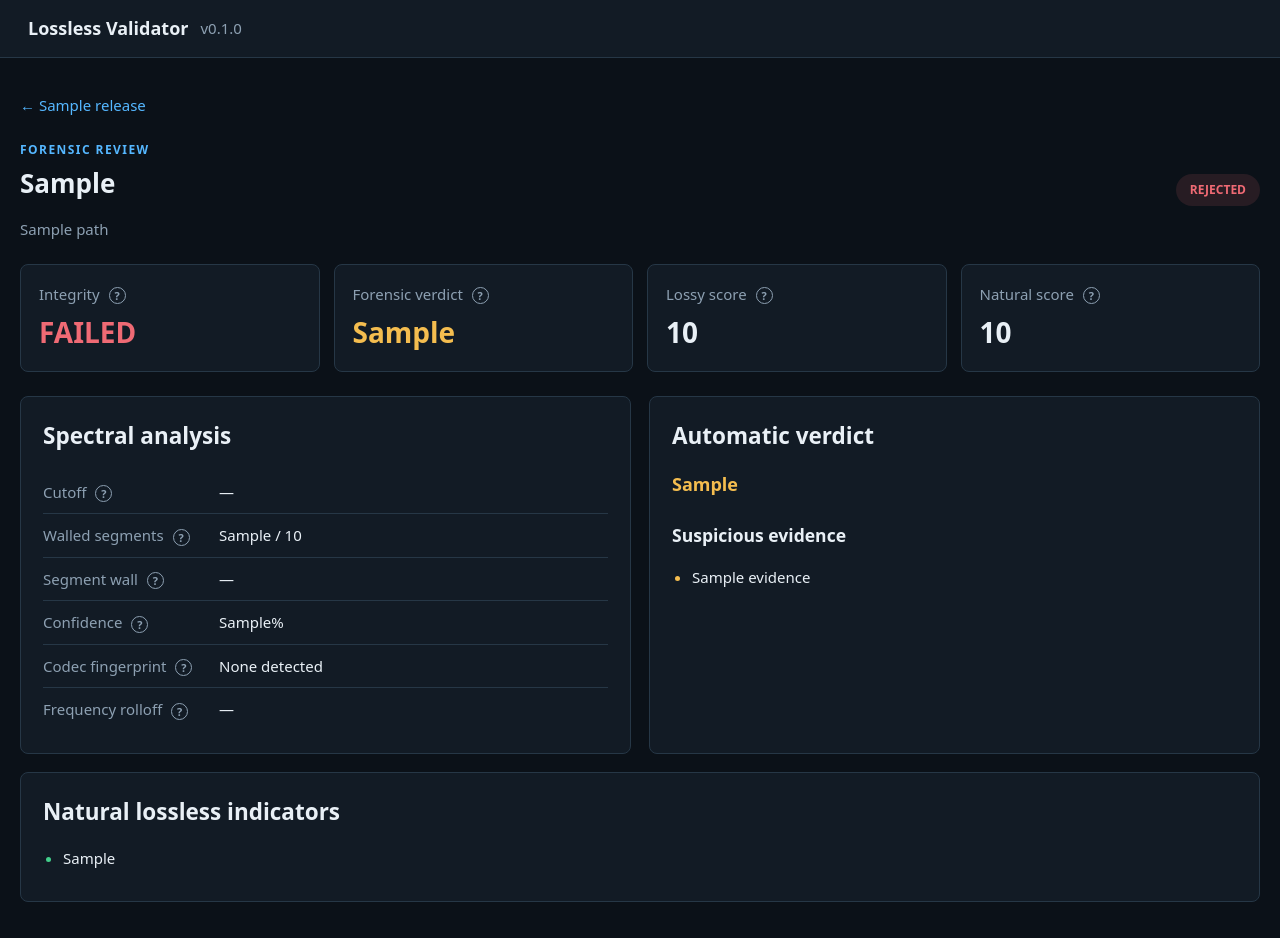
After one commit to SpaceChips31/sonic-sentry, a FastAPI app: template app/templates/track.html in a window 1280 px wide. The commit adds this page. Run offline with FastAPI, Linux system fonts and the light colour scheme; the template is opened without the code that fills it: most values are stand-ins (such as "Sample title", 1, 10 or a date in 2020).

Commit message:
feat: add forensic review and contextual help

```diff
--- a/app/main.py
+++ b/app/main.py
@@ -1,14 +1,15 @@
+import json
 from contextlib import asynccontextmanager
 
 from fastapi import FastAPI, HTTPException, Request
-from fastapi.responses import HTMLResponse
+from fastapi.responses import HTMLResponse, RedirectResponse
 from fastapi.staticfiles import StaticFiles
 from fastapi.templating import Jinja2Templates
 from sqlalchemy import select
 from sqlalchemy.orm import selectinload
 
 from app.database import Base, SessionLocal, engine
-from app.models import Release
+from app.models import Release, Track
 
 
 @asynccontextmanager
@@ -25,6 +26,26 @@ app = FastAPI(
 
 app.mount("/static", StaticFiles(directory="app/static"), name="static")
 templates = Jinja2Templates(directory="app/templates")
+
+
+def recalculate_release_status(release: Release) -> None:
+    if any(
+        track.status == "REJECTED"
+        or track.human_review == "REJECTED"
+        for track in release.tracks
+    ):
+        release.status = "REJECTED"
+        return
+
+    if any(
+        track.status == "QUARANTINE"
+        and track.human_review != "APPROVED"
+        for track in release.tracks
+    ):
+        release.status = "QUARANTINE"
+        return
+
+    release.status = "PASS"
 
 
 @app.get("/", response_class=HTMLResponse)
@@ -70,6 +91,72 @@ def release_detail(request: Request, release_id: int):
         )
 
 
+@app.get("/tracks/{track_id}", response_class=HTMLResponse)
+def track_detail(request: Request, track_id: int):
+    with SessionLocal() as session:
+        track = session.scalar(
+            select(Track)
+            .where(Track.id == track_id)
+            .options(selectinload(Track.release))
+        )
+
+        if track is None:
+            raise HTTPException(status_code=404, detail="Track not found")
+
+        forensics = json.loads(track.forensic_json or "{}")
+        result = forensics.get("result", {})
+        spectral = result.get("authenticity", {}).get("spectral", {})
+
+        return templates.TemplateResponse(
+            request=request,
+            name="track.html",
+            context={
+                "track": track,
+                "spectral": spectral,
+            },
+        )
+
+
+@app.post("/tracks/{track_id}/review/{decision}")
+def review_track(track_id: int, decision: str):
+    decisions = {
+        "approve": "APPROVED",
+        "reject": "REJECTED",
+        "reset": "NONE",
+    }
+
+    if decision not in decisions:
+        raise HTTPException(status_code=400, detail="Invalid review decision")
+
+    with SessionLocal() as session:
+        track = session.scalar(
+            select(Track)
+            .where(Track.id == track_id)
+            .options(
+                selectinload(Track.release)
+                .selectinload(Release.tracks)
+            )
+        )
+
+        if track is None:
+            raise HTTPException(status_code=404, detail="Track not found")
+
+        if track.status != "QUARANTINE":
+            raise HTTPException(
+                status_code=409,
+                detail="Only quarantined tracks can be reviewed",
+            )
+
+        track.human_review = decisions[decision]
+        recalculate_release_status(track.release)
+        session.commit()
+
+        return RedirectResponse(
+            url=f"/tracks/{track.id}",
+            status_code=303,
+        )
+
+
 @app.get("/health")
 def health():
     return {"status": "ok"}
--- a/app/static/app.css
+++ b/app/static/app.css
@@ -205,3 +205,265 @@ tr.attention {
         width: min(100% - 20px, 1400px);
     }
 }
+
+
+/* forensic-review-v1 */
+.track-title {
+    max-width: 950px;
+    font-size: 26px;
+}
+
+.detail-grid {
+    display: grid;
+    grid-template-columns: 1fr 1fr;
+    gap: 18px;
+    margin-bottom: 18px;
+}
+
+.detail-card {
+    padding: 22px;
+}
+
+.detail-card h2 {
+    margin-top: 0;
+}
+
+.detail-card h3 {
+    margin-top: 24px;
+}
+
+dl {
+    margin: 0;
+}
+
+dl div {
+    display: grid;
+    grid-template-columns: 160px 1fr;
+    gap: 16px;
+    padding: 10px 0;
+    border-bottom: 1px solid var(--border);
+}
+
+dl div:last-child {
+    border-bottom: 0;
+}
+
+dt {
+    color: var(--muted);
+}
+
+dd {
+    margin: 0;
+}
+
+.verdict-text {
+    color: var(--quarantine);
+    font-size: 18px;
+    font-weight: 700;
+}
+
+.evidence {
+    margin: 0;
+    padding-left: 20px;
+}
+
+.evidence li {
+    margin: 9px 0;
+}
+
+.evidence.suspicious li::marker {
+    color: var(--quarantine);
+}
+
+.evidence.natural li::marker {
+    color: var(--pass);
+}
+
+.evidence-section {
+    margin-bottom: 18px;
+}
+
+.review-box {
+    display: flex;
+    justify-content: space-between;
+    align-items: center;
+    gap: 30px;
+    padding: 22px;
+    border: 1px solid var(--border);
+    border-radius: 8px;
+    background: var(--surface-raised);
+}
+
+.review-box h2,
+.review-box p {
+    margin-top: 0;
+}
+
+.review-actions {
+    display: flex;
+    gap: 10px;
+}
+
+.button {
+    min-width: 100px;
+    padding: 10px 16px;
+    border: 1px solid transparent;
+    border-radius: 6px;
+    color: #071018;
+    font: inherit;
+    font-weight: 800;
+    cursor: pointer;
+}
+
+.button.success {
+    background: var(--pass);
+}
+
+.button.danger {
+    background: var(--rejected);
+}
+
+.button.secondary {
+    border-color: var(--border);
+    background: var(--surface);
+    color: var(--text);
+}
+
+.review-state {
+    color: var(--muted);
+    font-weight: 700;
+}
+
+.review-state.approved,
+.text-pass {
+    color: var(--pass);
+}
+
+.review-state.rejected,
+.text-rejected {
+    color: var(--rejected);
+}
+
+@media (max-width: 900px) {
+    .detail-grid {
+        grid-template-columns: 1fr;
+    }
+
+    .review-box {
+        align-items: stretch;
+        flex-direction: column;
+    }
+}
+
+
+/* tooltip-help-v1 */
+.help-tooltip {
+    position: relative;
+    display: inline-flex;
+    width: 17px;
+    height: 17px;
+    margin-left: 5px;
+    border: 1px solid var(--muted);
+    border-radius: 50%;
+    align-items: center;
+    justify-content: center;
+    color: var(--muted);
+    font-size: 11px;
+    font-weight: 800;
+    line-height: 1;
+    cursor: help;
+    vertical-align: middle;
+    outline: none;
+}
+
+.help-tooltip:hover,
+.help-tooltip:focus {
+    border-color: var(--accent);
+    color: var(--accent);
+}
+
+.help-tooltip-content {
+    position: absolute;
+    z-index: 50;
+    left: 50%;
+    bottom: calc(100% + 10px);
+    width: 290px;
+    padding: 11px 13px;
+    border: 1px solid var(--border);
+    border-radius: 7px;
+    background: #1b2936;
+    color: var(--text);
+    box-shadow: 0 10px 30px rgba(0, 0, 0, .4);
+    font-size: 12px;
+    font-weight: 400;
+    line-height: 1.45;
+    text-align: left;
+    white-space: normal;
+    opacity: 0;
+    visibility: hidden;
+    pointer-events: none;
+    transform: translate(-50%, 4px);
+    transition:
+        opacity .15s ease,
+        transform .15s ease,
+        visibility .15s ease;
+}
+
+.help-tooltip-content::after {
+    content: "";
+    position: absolute;
+    top: 100%;
+    left: 50%;
+    border: 6px solid transparent;
+    border-top-color: var(--border);
+    transform: translateX(-50%);
+}
+
+.help-tooltip:hover .help-tooltip-content,
+.help-tooltip:focus .help-tooltip-content,
+.help-tooltip:focus-within .help-tooltip-content {
+    opacity: 1;
+    visibility: visible;
+    transform: translate(-50%, 0);
+}
+
+@media (max-width: 650px) {
+    .help-tooltip-content {
+        left: 0;
+        width: min(270px, 75vw);
+        transform: translate(0, 4px);
+    }
+
+    .help-tooltip:hover .help-tooltip-content,
+    .help-tooltip:focus .help-tooltip-content,
+    .help-tooltip:focus-within .help-tooltip-content {
+        transform: translate(0, 0);
+    }
+
+    .help-tooltip-content::after {
+        left: 8px;
+        transform: none;
+    }
+}
+
+
+/* tooltip-overflow-fix-v1 */
+.detail-card {
+    overflow: visible;
+}
+
+dl .help-tooltip-content {
+    left: 0;
+    transform: translate(0, 4px);
+}
+
+dl .help-tooltip:hover .help-tooltip-content,
+dl .help-tooltip:focus .help-tooltip-content,
+dl .help-tooltip:focus-within .help-tooltip-content {
+    transform: translate(0, 0);
+}
+
+dl .help-tooltip-content::after {
+    left: 8px;
+    transform: none;
+}
--- /dev/null
+++ b/app/templates/track.html
@@ -0,0 +1,175 @@
+{% extends "base.html" %}
+
+{% macro help(text) %}
+<span class="help-tooltip" tabindex="0" aria-label="{{ text }}">
+    ?
+    <span class="help-tooltip-content" role="tooltip">{{ text }}</span>
+</span>
+{% endmacro %}
+
+{% block title %}{{ track.display_path }} · Lossless Validator{% endblock %}
+
+{% block content %}
+<a class="back" href="/releases/{{ track.release.id }}">← {{ track.release.title }}</a>
+
+<section class="release-header">
+    <div>
+        <p class="eyebrow">Forensic review</p>
+        <h1 class="track-title">{{ track.display_path }}</h1>
+        <p class="source-path">{{ track.path }}</p>
+    </div>
+
+    <span class="badge large {{ track.status|lower }}">
+        {{ track.status }}
+    </span>
+</section>
+
+<section class="stats">
+    <article class="stat">
+        <span>
+            Integrity
+            {{ help("Controlla che il FLAC non sia corrotto. PASS non certifica che la sorgente originale fosse realmente lossless.") }}
+        </span>
+        <strong class="{{ 'text-pass' if track.integrity_ok else 'text-rejected' }}">
+            {{ "PASS" if track.integrity_ok else "FAILED" }}
+        </strong>
+    </article>
+    <article class="stat quarantine">
+        <span>
+            Forensic verdict
+            {{ help("Valutazione automatica dello spettro. SUSPICIOUS indica un caso dubbio da revisionare, non una transcodifica certa.") }}
+        </span>
+        <strong>{{ track.forensic_verdict or "—" }}</strong>
+    </article>
+    <article class="stat">
+        <span>
+            Lossy score
+            {{ help("Numero di indizi compatibili con una sorgente compressa. Non è una percentuale: un valore basso significa pochi indizi lossy.") }}
+        </span>
+        <strong>{{ spectral.get("lossy_score", "—") }}</strong>
+    </article>
+    <article class="stat">
+        <span>
+            Natural score
+            {{ help("Numero di caratteristiche compatibili con audio naturale, analogico o realmente lossless. Un valore alto bilancia gli indizi sospetti.") }}
+        </span>
+        <strong>{{ spectral.get("natural_score", "—") }}</strong>
+    </article>
+</section>
+
+<section class="detail-grid">
+    <article class="panel detail-card">
+        <h2>Spectral analysis</h2>
+        <dl>
+            <div>
+                <dt>
+                    Cutoff
+                    {{ help("Frequenza più alta con contenuto significativo. Circa 22,05 kHz è normale per audio a 44,1 kHz; un taglio netto più basso può essere sospetto.") }}
+                </dt>
+                <dd>{{ spectral.get("cutoff_hz_str") or "—" }}</dd>
+            </div>
+            <div>
+                <dt>
+                    Walled segments
+                    {{ help("Numero di segmenti nei quali è stato rilevato un muro di frequenza. Più il rapporto è vicino al totale, più il fenomeno riguarda l’intera traccia.") }}
+                </dt>
+                <dd>
+                    {{ spectral.get("segment_walled", "—") }}
+                    /
+                    {{ spectral.get("segment_total", "—") }}
+                </dd>
+            </div>
+            <div>
+                <dt>
+                    Segment wall
+                    {{ help("Frequenza approssimativa del muro rilevato. Da sola non dimostra una transcodifica: può dipendere anche dal mastering o dalla sorgente analogica.") }}
+                </dt>
+                <dd>
+                    {% if spectral.get("segment_wall_hz") %}
+                        {{ "%.0f"|format(spectral.get("segment_wall_hz")) }} Hz
+                    {% else %}
+                        —
+                    {% endif %}
+                </dd>
+            </div>
+            <div>
+                <dt>
+                    Confidence
+                    {{ help("Forza euristica del verdetto, non probabilità matematica che il file sia lossy. Un valore intermedio indica incertezza.") }}
+                </dt>
+                <dd>{{ spectral.get("net_confidence_pct", "—") }}%</dd>
+            </div>
+            <div>
+                <dt>
+                    Codec fingerprint
+                    {{ help("Somiglianza con un limite spettrale tipico di un codec lossy. È un indizio specifico, ma va sempre valutato insieme agli altri segnali.") }}
+                </dt>
+                <dd>{{ spectral.get("codec_fingerprint") or "None detected" }}</dd>
+            </div>
+            <div>
+                <dt>
+                    Frequency rolloff
+                    {{ help("Descrive quanto gradualmente diminuiscono le alte frequenze. Un decadimento graduale è spesso naturale; un taglio netto è più sospetto.") }}
+                </dt>
+                <dd>{{ spectral.get("cutoff_sharpness_interp") or "—" }}</dd>
+            </div>
+        </dl>
+    </article>
+
+    <article class="panel detail-card">
+        <h2>Automatic verdict</h2>
+        <p class="verdict-text">
+            {{ spectral.get("primary_verdict") or track.forensic_verdict or "—" }}
+        </p>
+
+        <h3>Suspicious evidence</h3>
+        <ul class="evidence suspicious">
+        {% for item in spectral.get("evidence", []) %}
+            <li>{{ item }}</li>
+        {% else %}
+            <li>No suspicious evidence recorded.</li>
+        {% endfor %}
+        </ul>
+    </article>
+</section>
+
+<section class="panel detail-card evidence-section">
+    <h2>Natural lossless indicators</h2>
+    <ul class="evidence natural">
+    {% for item in spectral.get("natural_evidence", []) %}
+        <li>{{ item }}</li>
+    {% else %}
+        <li>No natural indicators recorded.</li>
+    {% endfor %}
+    </ul>
+</section>
+
+{% if track.status == "QUARANTINE" %}
+<section class="review-box">
+    <div>
+        <p class="eyebrow">Human review</p>
+        <h2>{{ track.human_review }}</h2>
+        <p>
+            The automatic forensic verdict remains unchanged regardless
+            of the human decision.
+        </p>
+    </div>
+
+    <div class="review-actions">
+        <form method="post" action="/tracks/{{ track.id }}/review/reject">
+            <button class="button danger" type="submit">Reject</button>
+        </form>
+
+        {% if track.human_review != "NONE" %}
+        <form method="post" action="/tracks/{{ track.id }}/review/reset">
+            <button class="button secondary" type="submit">Reset</button>
+        </form>
+        {% endif %}
+
+        <form method="post" action="/tracks/{{ track.id }}/review/approve">
+            <button class="button success" type="submit">Approve</button>
+        </form>
+    </div>
+</section>
+{% endif %}
+{% endblock %}
```
Also changed, not shown: app/templates/dashboard.html (+6 -6 lines), app/templates/release.html (+9 -5 lines).
